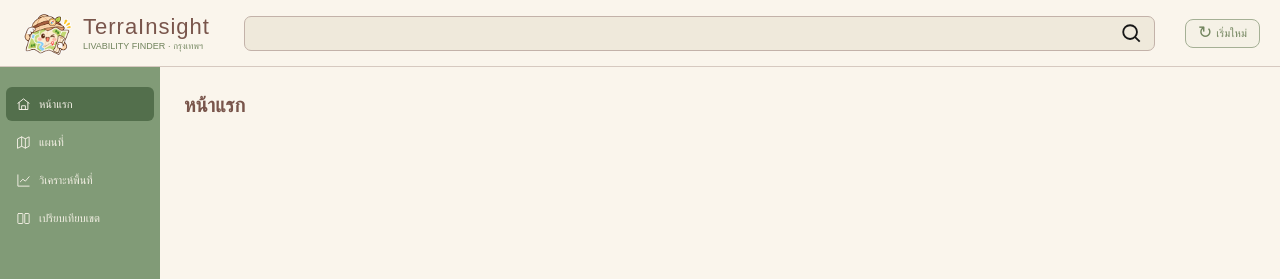
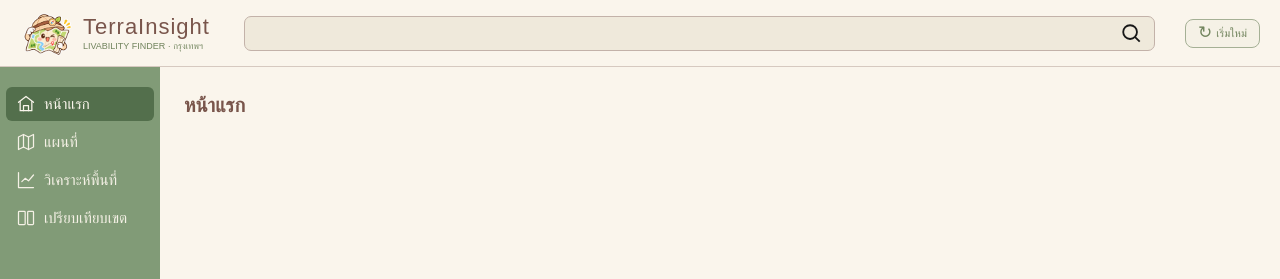
Before and after one commit to nat-care/terra-insight, a React (Vite) app: page / in a window 1280 px wide. Shown: the top 279 px of the page. Built offline with nearby package versions, Linux system fonts and the light colour scheme.

Commit message:
แก้ไข้เพิ่มเติม

```diff
--- a/src/App.jsx
+++ b/src/App.jsx
@@ -11,7 +11,6 @@ function App() {
     map: "แผนที่",
     analysis: "วิเคราะห์พื้นที่",
     compare: "เปรียบเทียบเขต",
-    settings: "ตั้งค่า",
   };
 
   return (
--- a/src/components/Sidebar.jsx
+++ b/src/components/Sidebar.jsx
@@ -55,8 +55,8 @@ function MenuIcon({ type }) {
 
   return (
     <svg
-      width="15"
-      height="15"
+      width="20"
+      height="20"
       viewBox="0 0 24 24"
       fill="none"
       stroke="currentColor"
@@ -102,7 +102,7 @@ function Sidebar({ onNavigate }) {
               <MenuIcon type={item.icon} />
             </span>
 
-            <span className="text-[11px] whitespace-nowrap">
+            <span className="text-[15px] whitespace-nowrap">
               {item.label}
             </span>
           </button>
```
